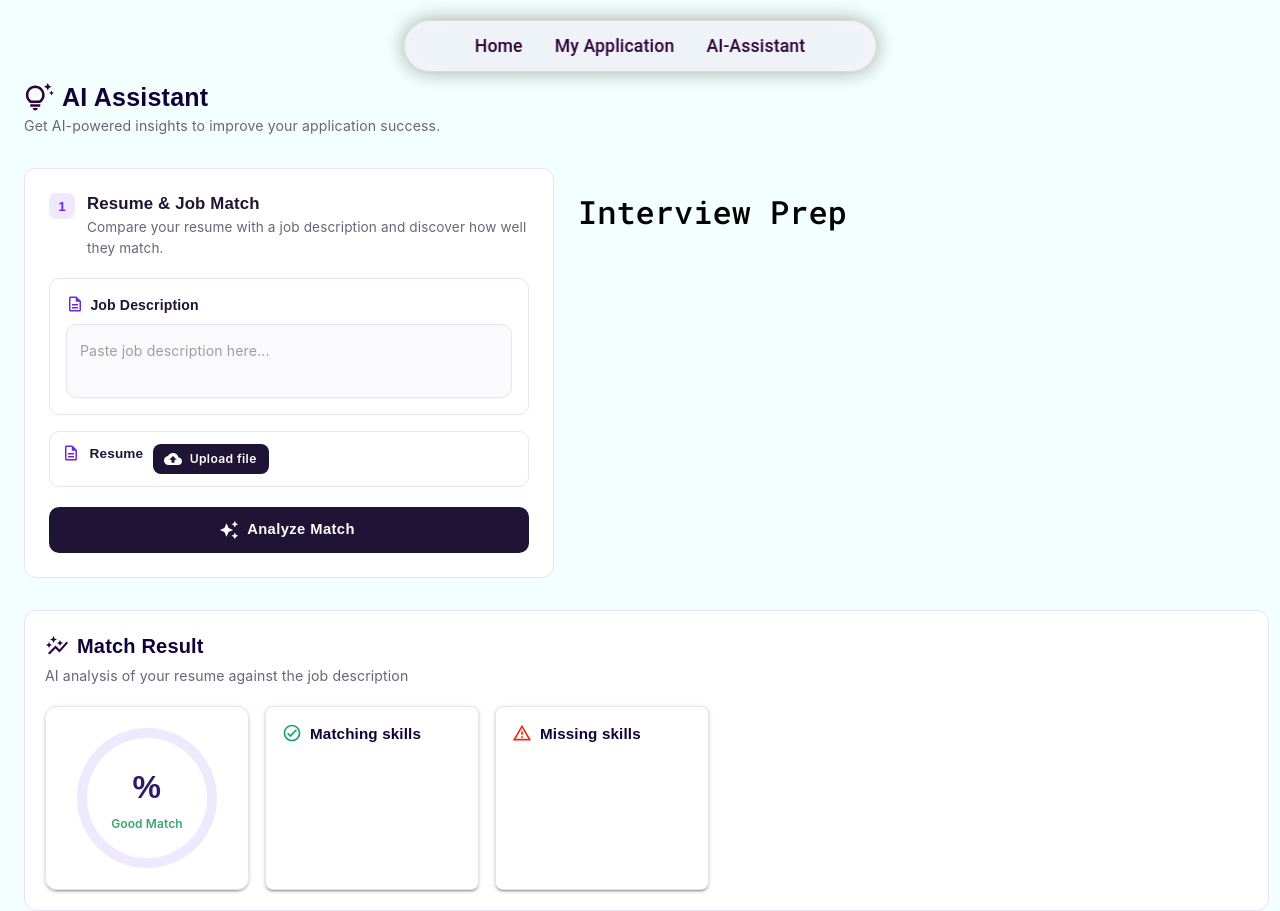
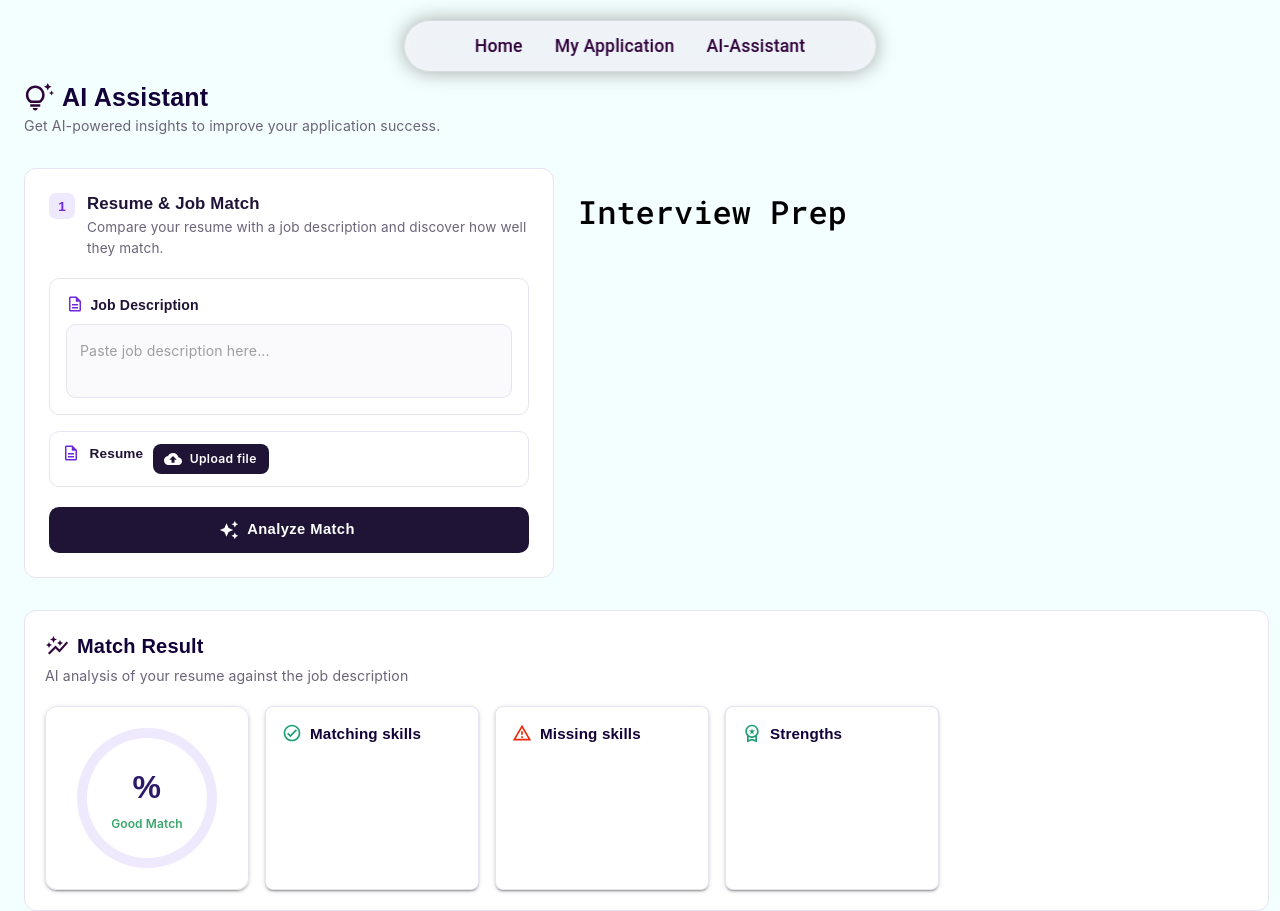
Before and after one commit to ashleshameshram/ApplicationTrackerApp, a React (Vite) app: page /ai-assistant in a window 1280 px wide. Built offline with nearby package versions, Linux system fonts and the light colour scheme; a web font is replaced by a local one.

Commit message:
feat: display strength

```diff
--- a/src/component/AI/AIMatchResult.jsx
+++ b/src/component/AI/AIMatchResult.jsx
@@ -3,6 +3,7 @@ import AutoGraphOutlinedIcon from '@mui/icons-material/AutoGraphOutlined';
 import CheckCircleOutlineOutlinedIcon from '@mui/icons-material/CheckCircleOutlineOutlined';
 import CheckOutlinedIcon from '@mui/icons-material/CheckOutlined';
 import WarningAmberOutlinedIcon from '@mui/icons-material/WarningAmberOutlined';
+import WorkspacePremiumOutlinedIcon from '@mui/icons-material/WorkspacePremiumOutlined';
 
 export default function AIMatchResult({ analysisResult }) {
     return (
@@ -184,7 +185,40 @@ export default function AIMatchResult({ analysisResult }) {
                             </Stack>
                         ))}
                     </Stack>
+                </Box>
 
+                {/* Strenghts */}
+                <Box sx={{
+                    width: '180px',
+                    minWidth: 0,
+                    p: { xs: 1.5, sm: 2 },
+                    borderRadius: 2,
+                    border: '1px solid #E7E3F2',
+                    background: '#fff',
+                    boxShadow: 2
+                }}>
+                    <Stack direction="row" spacing={1} alignItems="center" sx={{ mb: 1.5 }}>
+                        <WorkspacePremiumOutlinedIcon sx={{ fontSize: { xs: 16, sm: 18 , md:20}, color: '#1D9E75' }} />
+                        <Typography
+                            sx={{
+                                fontFamily: "'Sora', sans-serif",
+                                fontWeight: 700,
+                                fontSize: { xs: '0.85rem', sm: '0.95rem' },
+                                color: '#120038',
+                            }}>
+                            Strengths
+                        </Typography>
+                    </Stack>
+
+                    <Typography
+                        sx={{
+                            fontFamily: "'Inter', sans-serif",
+                            fontSize: '0.90rem',
+                            lineHeight: 1.6,
+                            color: '#4B4655',
+                        }}>
+                        {analysisResult?.strengths}
+                    </Typography>
                 </Box>
             </Stack>
         </Box>
```
